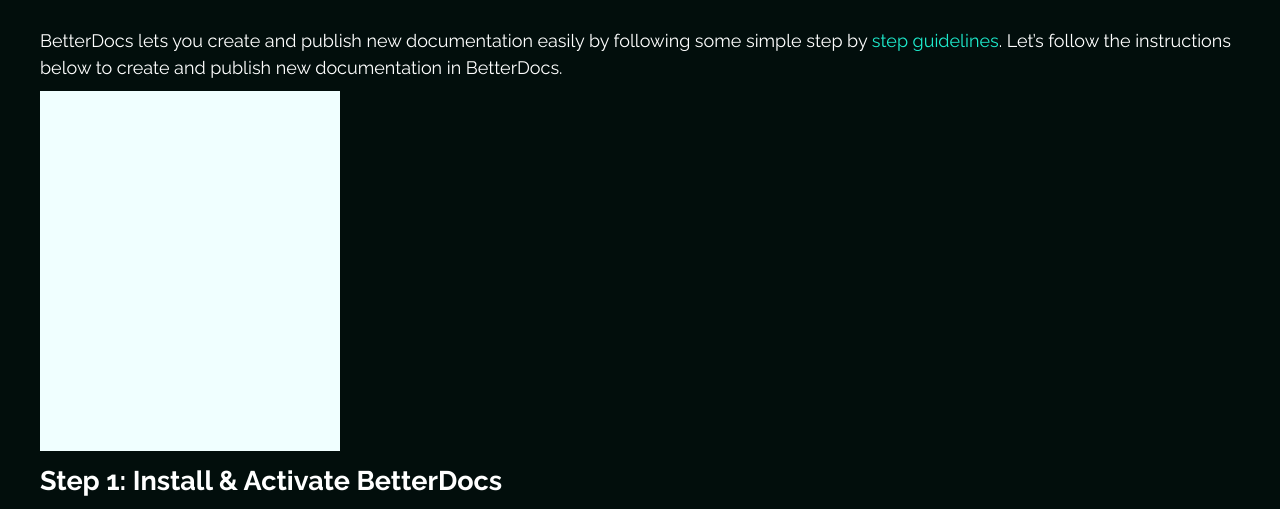
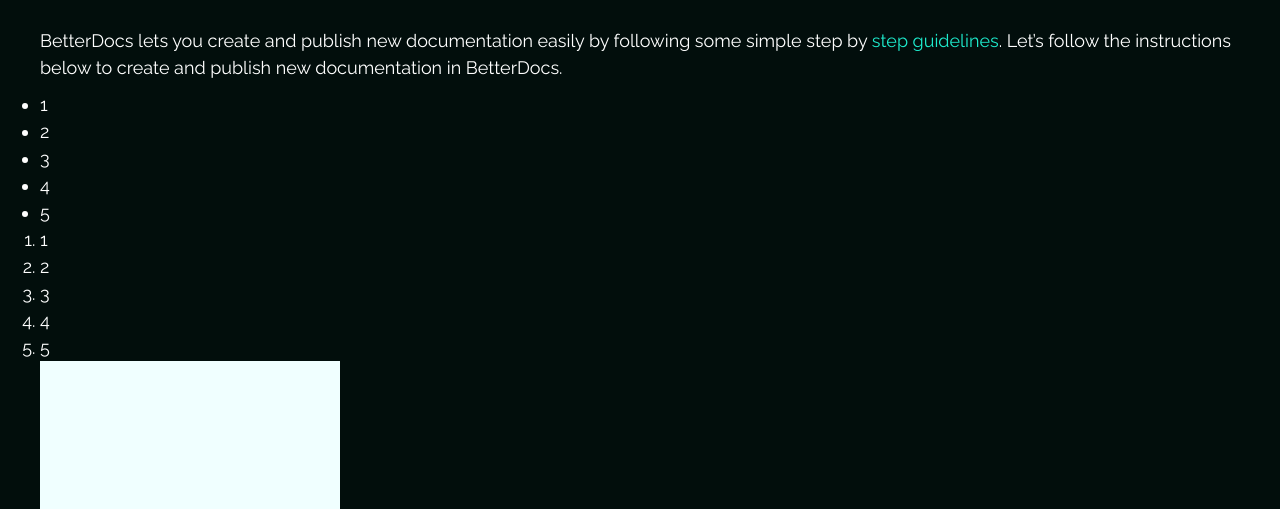
Before and after one commit to antonborod1n/upsells, a website: page app/publish.html in a window 1280 px wide. Shown: the part 1621-2130 px from the top of the page. Drawn offline with nearby package versions, Linux system fonts and the light colour scheme.

Commit message:
added list-style class

```diff
--- a/app/publish.html
+++ b/app/publish.html
@@ -303,6 +303,20 @@
               some simple step by <a class="decor-text-link" href="#">step guidelines</a>. Let’s follow the instructions
               below to create and publish new
               documentation in BetterDocs.</p>
+              <ul class="list-circle">
+                <li>1</li>
+                <li>2</li>
+                <li>3</li>
+                <li>4</li>
+                <li>5</li>
+              </ul>
+              <ul class="list-decimal">
+                <li>1</li>
+                <li>2</li>
+                <li>3</li>
+                <li>4</li>
+                <li>5</li>
+              </ul>
             <div class="publish__content-video" style="width: 300px; height:360px; background-color: azure;"></div>
             <h2 class="publish__content-subtitle" id="title-one">Step 1: Install & Activate BetterDocs</h2>
             <p class="publish__content-text">
--- a/app/sass/_interface.sass
+++ b/app/sass/_interface.sass
@@ -140,3 +140,9 @@
   &:hover
     transition: all .3s
     text-decoration: underline
+
+.list-circle
+  list-style-type: disc
+
+.list-decimal
+  list-style-type: decimal
```
Also changed, not shown: app/css/style.min.css.
